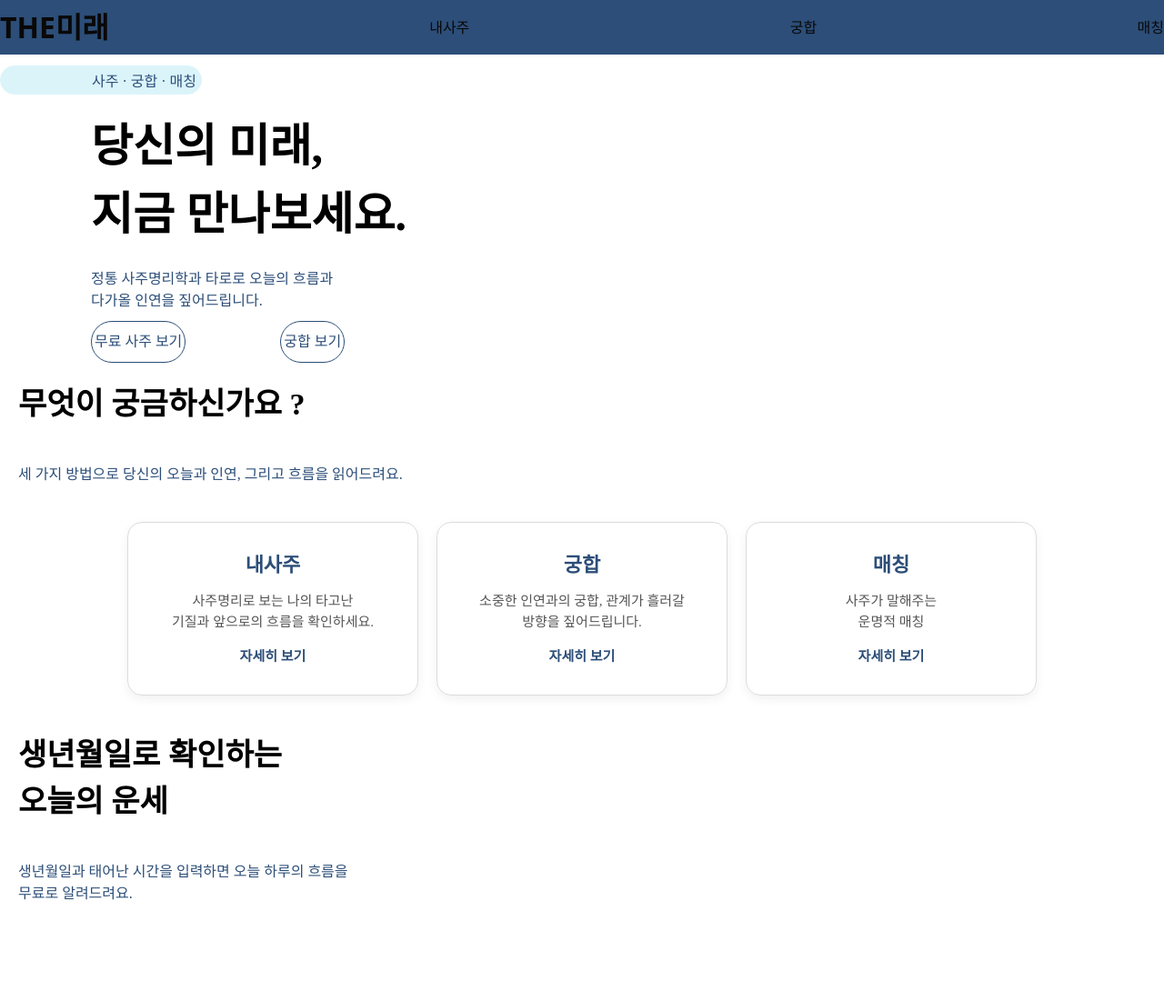
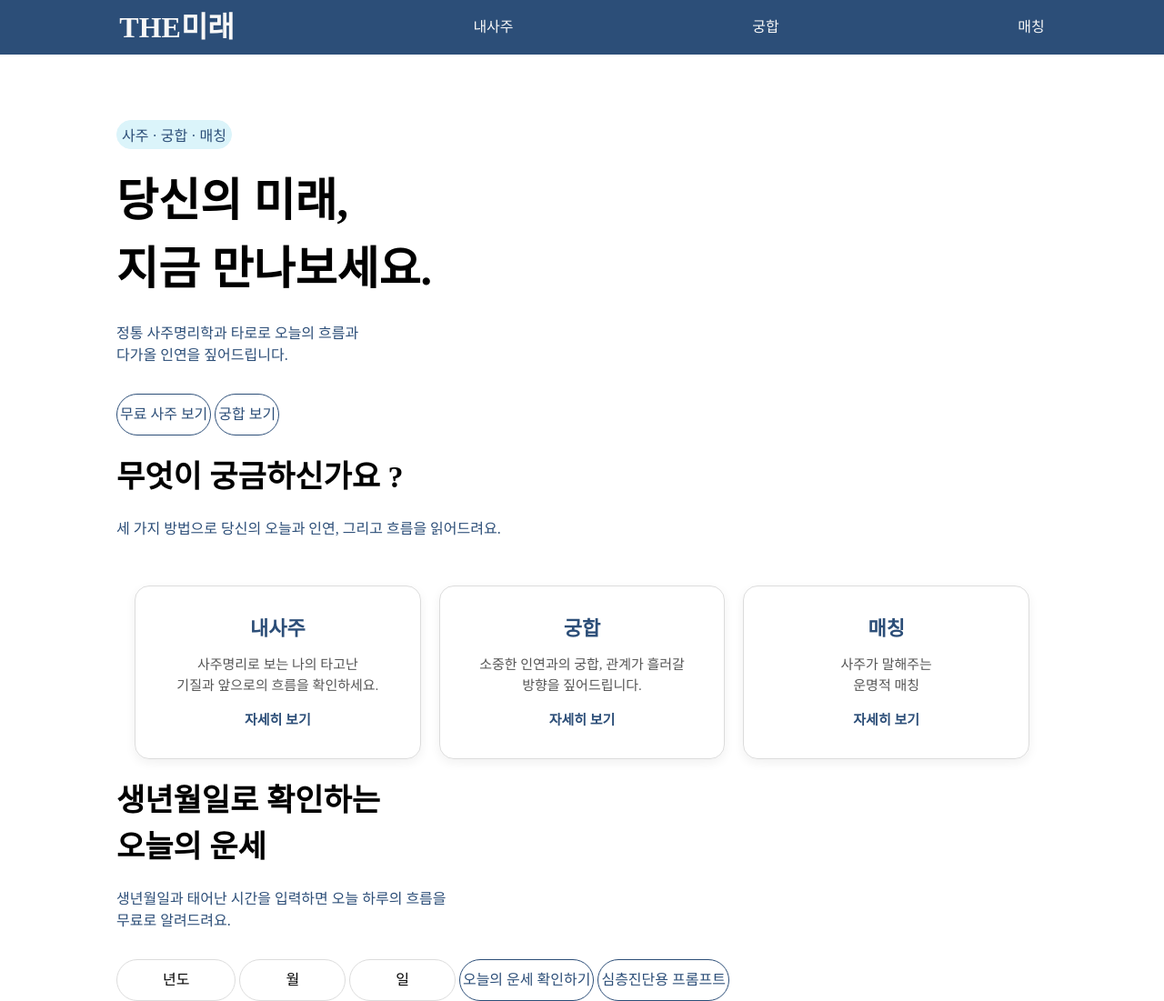
Before and after one commit to mimimiqqq/saju, a plain HTML site: page index.html in a window 1280 px wide. Shown: the whole page at 91% size. Before the commit the page ends 1015 px from the top, so only its background shows below. Drawn offline with Linux system fonts and the light colour scheme; a web font is replaced by a local one.

```diff
--- a/index.css
+++ b/index.css
@@ -9,20 +9,25 @@ a {
   color: inherit;
 }
 header {
-  font-family: "Bagel Fat One", system-ui;
+  font-family: "Diphylleia", serif;
   position: fixed;
   width: 100%;
   height: 60px;
   background-color: var(--primary-navy);
-  color: rgb(10, 8, 8);
+  color: rgb(247, 247, 247);
   display: flex;
-  justify-content: space-between;
+  justify-content: space-around;
   align-items: center;
+}
+main {
+  padding-top: 60px;
+  margin: auto;
+  width: 80%;
 }
 .middle {
   color: var(--primary-navy);
   display: inline-block;
-  padding: 5px 5px 1px 100px;
+  padding: 5px 5px 1px 5px;
   border-radius: 20px;
   background-color: rgb(219, 244, 250);
   border-color: rgb(219, 244, 250);
@@ -31,16 +36,15 @@ header {
   font-family: "Diphylleia", serif;
   font-size: 50px;
   font-weight: bold;
-  padding: 20px 30px 1px 100px;
+  padding: 20px 30px 1px 0px;
 }
 .jungtong {
   color: var(--primary-navy);
-  padding: 20px 30px 10px 100px;
+  padding: 20px 0px 30px 0px;
 }
 .round-box {
   display: inline-block;
   padding: 10px 3px;
-  margin-left: 100px;
   border-radius: 999px;
   border: 1px solid var(--primary-navy);
   color: var(--primary-navy);
@@ -52,13 +56,13 @@ header {
 }
 
 .what {
+  margin-top: 20px;
   font-size: 34px;
   font-family: "Diphylleia", serif;
-  padding: 20px;
 }
 .jungtong1 {
   color: #2c4e78;
-  padding: 20px;
+  padding: 20px 0px 30px 0px;
 }
 .card-container {
   display: flex;
@@ -127,9 +131,19 @@ header {
 .birth-date {
   font-family: "Diphylleia", serif;
   font-size: 34px;
-  padding: 20px;
 }
 .birth-date2 {
   color: #2c4e78;
-  padding: 20px;
+  padding: 20px 0px 30px 0px;
 }
+.span {
+  border-radius: 999px;
+  padding: 10px 50px;
+  border-color: #dcdcdc;
+  border: 1px solid #dcdcdc;
+  cursor: auto;
+  display: inline-block;
+}
+/* 그리고 년도 없어져야 함. 호버?
+글고 사진 그림 파일 넣기.
+ */
--- a/index.html
+++ b/index.html
@@ -60,6 +60,15 @@
         <h3 class="birth-date">생년월일로 확인하는<br>오늘의 운세</h3>
             <p class="birth-date2">생년월일과 태어난 시간을 입력하면
                 오늘 하루의 흐름을<br>무료로 알려드려요.</p>
+              <span class="span">년도</span>
+              <span class="span">월</span>
+              <span class="span">일</span>
+        <span class="round-box">오늘의 운세 확인하기</span>
+        <span class="round-box">심층진단용 프롬프트</span>
+
+
+
+
 
 
     </main>
--- a/style.css
+++ b/style.css
@@ -17,4 +17,7 @@ header {
 }
 main {
   padding-top: 60px;
+  margin: auto;
+  width: 1480px;
+  background: pink;
 }
```
